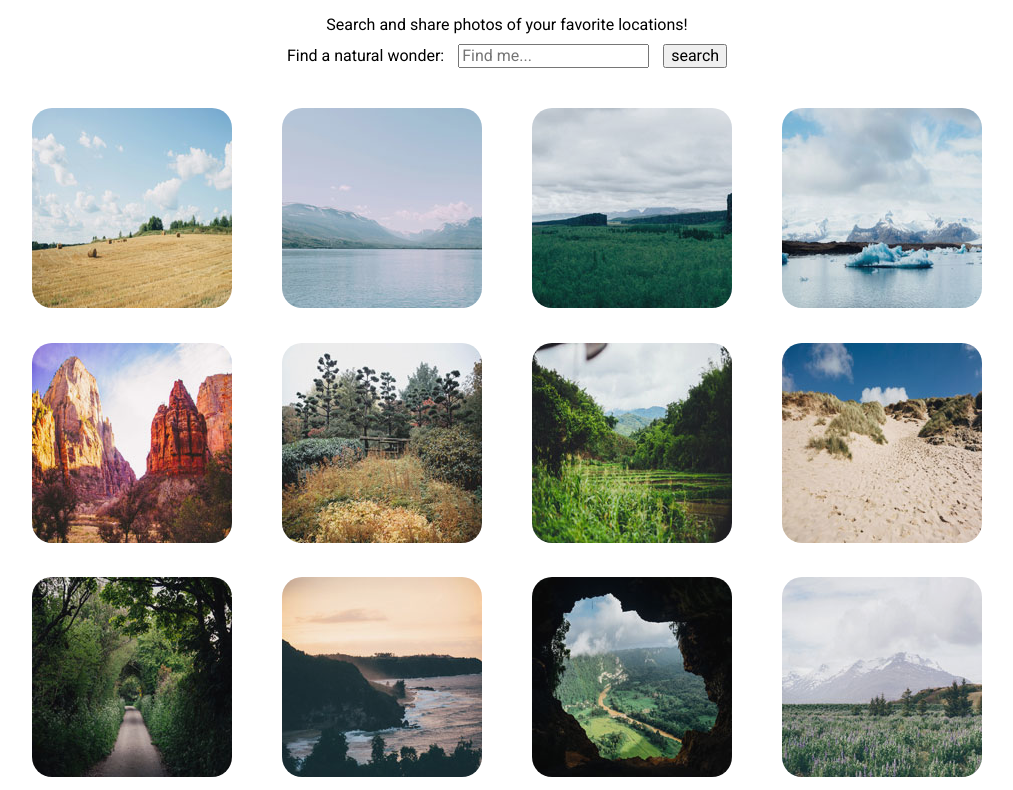
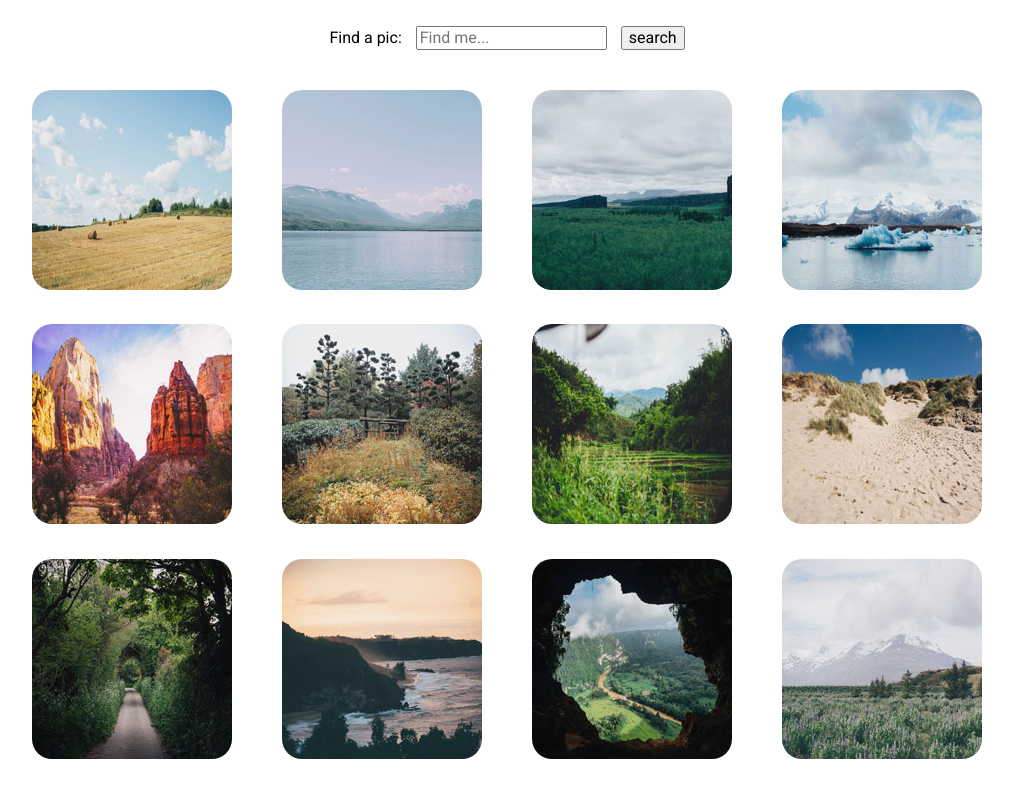
Before and after one commit to jharlow34/Techdegree--Project-5---Joseph-Harlow, a plain HTML site: page index.html in a window 1280 px wide. Shown: the part 104-894 px from the top of the page, without its empty margins (133-1146 px from the left). Drawn offline with nearby package versions, Linux system fonts and the light colour scheme; a web font is replaced by a local one.

Commit message:
Update index.html

```diff
--- a/index.html
+++ b/index.html
@@ -14,13 +14,13 @@
 <body>
     <header>
         <h1>The Natural World</h1>
-        <span>Search and share photos of your favorite locations!</span>
+
 
     </header>
     <div class="main container">
         <div class="searchContainer">
             <form id="searchForm">
-                <label for="photo-search">Find a natural wonder:</label>
+                <label for="photo-search">Find a pic:</label>
                 <input type="search" name="photo-search" id="photo-search" class="search" placeholder="Find me...">
                 <button class="search-btn">search</button>
             </form>
```
